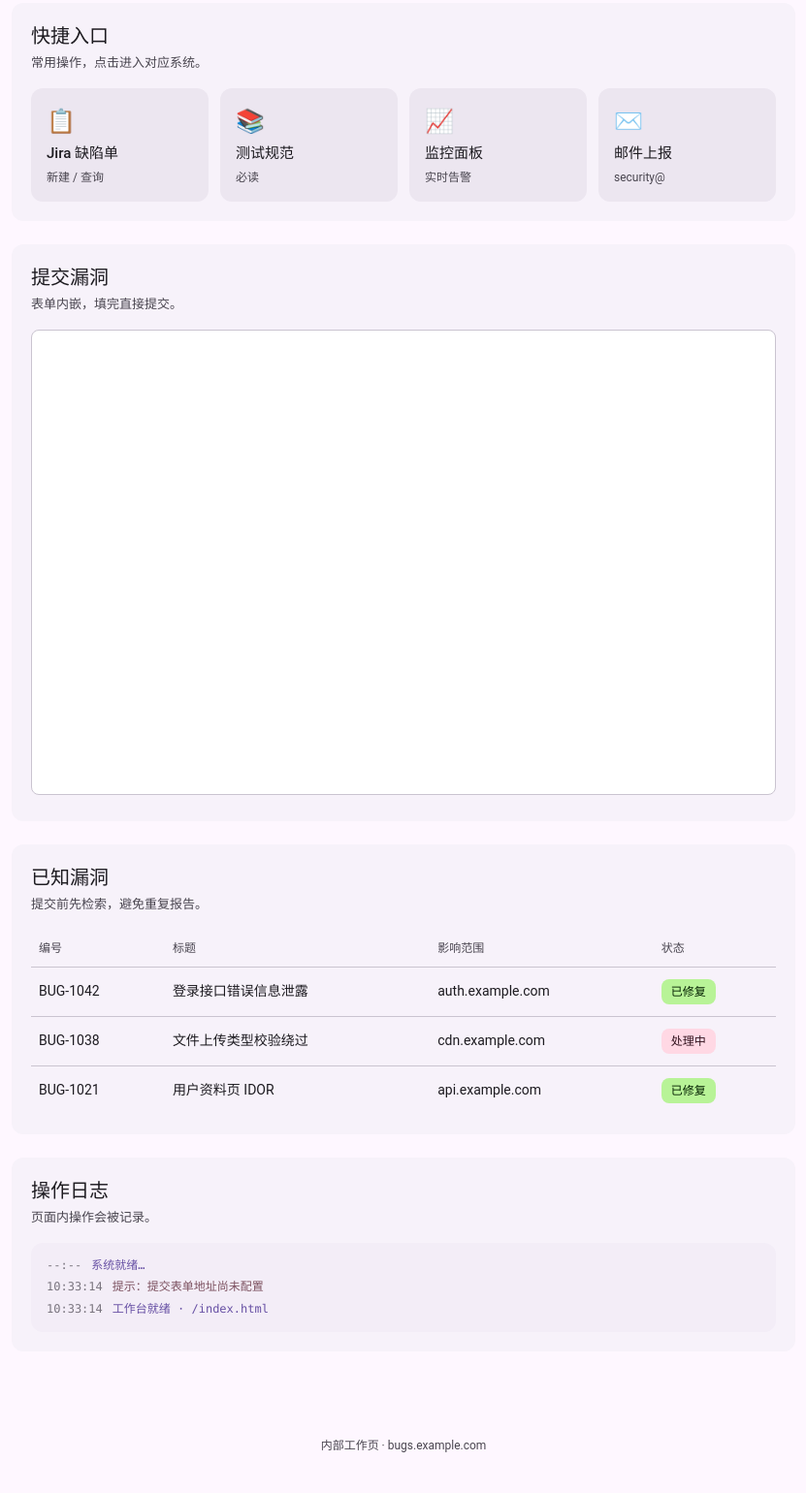
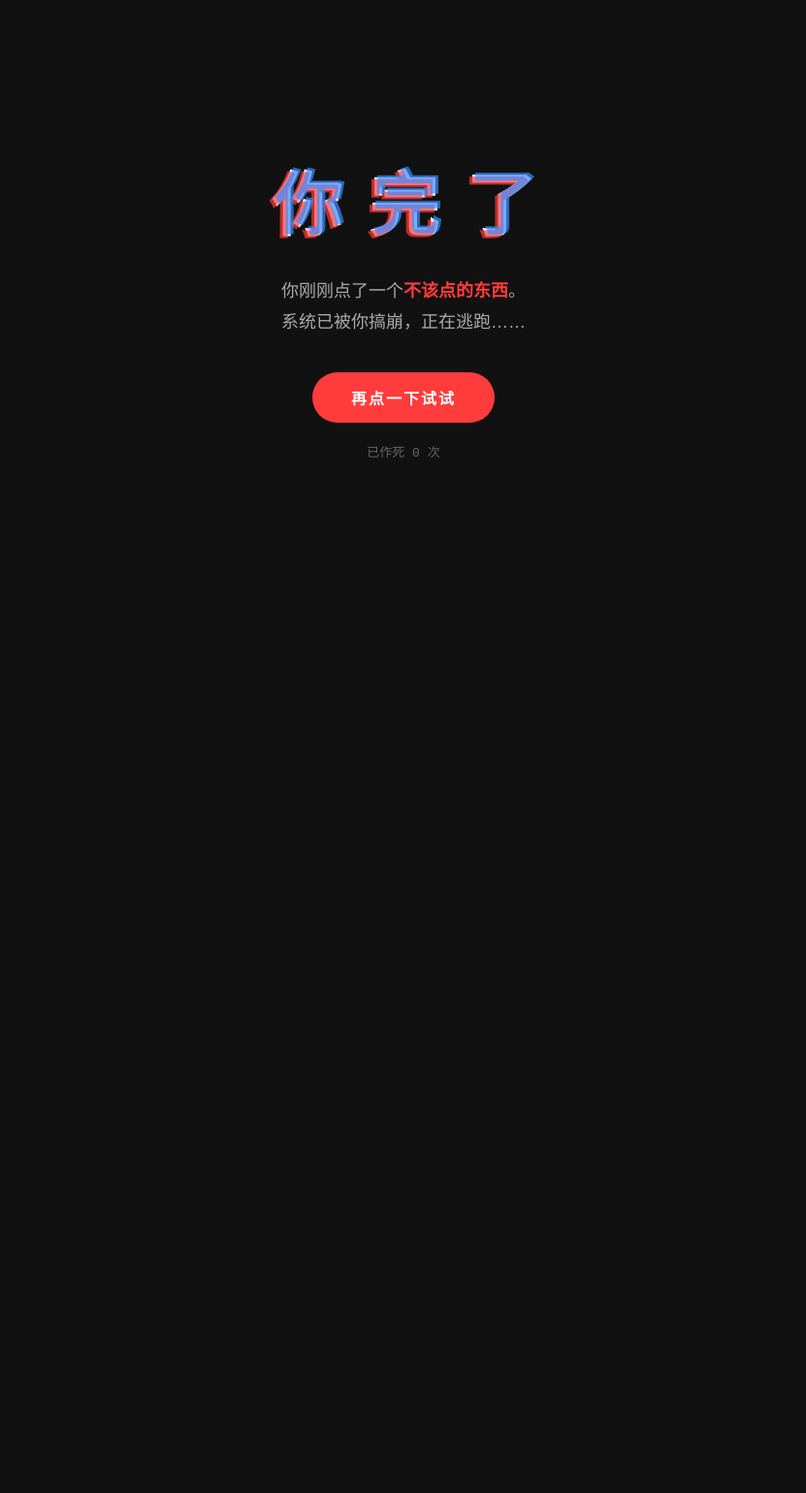
Before and after one commit to Klakstun/bug.klakstun.xyz, a plain HTML site: page index.html in a window 1280 px wide. Shown: the part 85-1625 px from the top of the page at 97% size, without its empty margins (224-1055 px from the left). After the commit the page ends 800 px from the top, so only its background shows below. Drawn offline with Linux system fonts and the light colour scheme.

Commit message:
Revamp index.html with new title and styles
Updated the title and modified styles for a glitch effect. Changed button functionality and added animations for user interactions.

```diff
--- a/index.html
+++ b/index.html
@@ -3,205 +3,128 @@
 <head>
 <meta charset="UTF-8">
 <meta name="viewport" content="width=device-width, initial-scale=1.0">
-<title>BUG 工作台 · bugs.example.com</title>
+<title>你完了 · 这个页面被你点坏了</title>
 <style>
-  /* 全部 M3 样式内联在这里，不引用外部 style.css */
-  :root {
-    --md-primary: #6750A4;
-    --md-on-primary: #FFFFFF;
-    --md-background: #FEF7FF;
-    --md-on-background: #1D1B20;
-    --md-surface-container: #F3EDF7;
-    --md-surface-container-low: #F7F2FA;
-    --md-surface-container-high: #ECE6F0;
-    --md-surface-container-lowest: #FFFFFF;
-    --md-on-surface-variant: #49454F;
-    --md-outline-variant: #CAC4D0;
-    --md-success: #386A20;
-    --md-tertiary: #7D5260;
-    --md-error: #B3261E;
-    --radius-s: 8px;
-    --radius-m: 12px;
-    --font: "Roboto Flex", "Roboto", "PingFang SC", "Noto Sans SC", sans-serif;
-  }
   * { box-sizing: border-box; margin: 0; padding: 0; }
   body {
-    font-family: var(--font);
-    background: var(--md-background);
-    color: var(--md-on-background);
-    line-height: 1.5;
+    font-family: "PingFang SC", "Noto Sans SC", "Microsoft YaHei", sans-serif;
+    background: #111;
+    color: #eee;
     min-height: 100vh;
+    display: flex;
+    flex-direction: column;
+    align-items: center;
+    justify-content: center;
+    padding: 24px;
+    overflow: hidden;
+    text-align: center;
   }
-  .app-bar {
-    position: sticky; top: 0; z-index: 20;
-    display: flex; align-items: center; gap: 10px;
-    height: 64px; padding: 0 16px;
-    background: var(--md-surface-container);
-    font-size: 18px; font-weight: 500;
+  .glitch {
+    font-size: clamp(32px, 8vw, 72px);
+    font-weight: 900;
+    letter-spacing: 4px;
+    color: #fff;
+    position: relative;
+    animation: shake 0.3s infinite;
   }
-  .app-bar__logo {
-    width: 32px; height: 32px; border-radius: var(--radius-s);
-    background: var(--md-primary); color: var(--md-on-primary);
-    display: grid; place-items: center; font-size: 16px;
+  .glitch::before,
+  .glitch::after {
+    content: attr(data-text);
+    position: absolute;
+    left: 0; top: 0;
+    width: 100%;
   }
-  .page {
-    max-width: 840px; margin: 0 auto;
-    padding: 24px 16px 64px;
-    display: flex; flex-direction: column; gap: 24px;
+  .glitch::before { color: #ff3b3b; transform: translate(-3px, 2px); opacity: 0.7; }
+  .glitch::after  { color: #3b8bff; transform: translate(3px, -2px); opacity: 0.7; }
+  @keyframes shake {
+    0%,100% { transform: translate(0,0); }
+    25% { transform: translate(-2px,1px); }
+    75% { transform: translate(2px,-1px); }
   }
-  .card { background: var(--md-surface-container-low); border-radius: var(--radius-m); padding: 20px; }
-  .card__title { font-size: 20px; line-height: 28px; font-weight: 500; margin-bottom: 4px; }
-  .card__desc { font-size: 13px; line-height: 20px; color: var(--md-on-surface-variant); margin-bottom: 16px; }
-  .quick-grid { display: grid; grid-template-columns: repeat(auto-fill, minmax(160px, 1fr)); gap: 12px; }
-  .quick {
-    display: flex; flex-direction: column; gap: 4px; padding: 16px;
-    border-radius: var(--radius-m); background: var(--md-surface-container-high);
-    text-decoration: none; color: var(--md-on-background);
+  .sub {
+    margin-top: 24px;
+    font-size: clamp(14px, 3vw, 18px);
+    color: #aaa;
+    line-height: 1.8;
+    max-width: 520px;
   }
-  .quick__icon { font-size: 24px; }
-  .quick__label { font-size: 15px; font-weight: 500; }
-  .quick__meta { font-size: 12px; color: var(--md-on-surface-variant); }
-  .embed-frame {
-    width: 100%; min-height: 480px;
-    border: 1px solid var(--md-outline-variant);
-    border-radius: var(--radius-s);
-    background: var(--md-surface-container-lowest);
+  .sub b { color: #ff3b3b; }
+  .btn {
+    margin-top: 36px;
+    padding: 14px 40px;
+    font-size: 16px;
+    font-weight: 700;
+    letter-spacing: 2px;
+    border: none;
+    border-radius: 999px;
+    cursor: pointer;
+    background: #ff3b3b;
+    color: #fff;
+    transition: transform 0.1s, box-shadow 0.2s;
   }
-  .bug-table { width: 100%; border-collapse: collapse; font-size: 14px; }
-  .bug-table th {
-    text-align: left; font-size: 12px; font-weight: 500;
-    color: var(--md-on-surface-variant); padding: 10px 8px;
-    border-bottom: 1px solid var(--md-outline-variant);
+  .btn:hover { box-shadow: 0 0 24px rgba(255,59,59,0.7); }
+  .btn:active { transform: scale(0.94); }
+  .count {
+    margin-top: 20px;
+    font-size: 13px;
+    color: #666;
+    font-family: monospace;
   }
-  .bug-table td { padding: 12px 8px; border-bottom: 1px solid var(--md-outline-variant); }
-  .bug-table tr:last-child td { border-bottom: none; }
-  .chip { display: inline-block; font-size: 12px; font-weight: 500; padding: 4px 10px; border-radius: var(--radius-s); }
-  .chip--ok { background: #B8F397; color: #042100; }
-  .chip--warn { background: #FFD8E4; color: #31111D; }
-  .terminal {
-    background: var(--md-surface-container);
-    border-radius: var(--radius-m);
-    padding: 12px 16px;
-    font-family: "Roboto Mono", Consolas, monospace;
-    font-size: 12px; line-height: 1.9;
-    color: var(--md-on-surface-variant);
-    max-height: 150px; overflow-y: auto;
+  .chaos {
+    position: fixed;
+    font-size: 40px;
+    pointer-events: none;
+    animation: fly 2s ease-out forwards;
+    z-index: 99;
   }
-  .terminal__line { display: flex; gap: 10px; }
-  .terminal__time { color: #79747E; flex-shrink: 0; }
-  .terminal__ok { color: var(--md-success); }
-  .terminal__warn { color: var(--md-tertiary); }
-  .terminal__err { color: var(--md-error); }
-  .terminal__sys { color: var(--md-primary); }
-  footer { text-align: center; font-size: 12px; color: var(--md-on-surface-variant); padding: 24px 16px 40px; }
+  @keyframes fly {
+    0% { opacity: 1; transform: translate(0,0) scale(1) rotate(0deg); }
+    100% { opacity: 0; transform: translate(var(--dx), var(--dy)) scale(2) rotate(360deg); }
+  }
+  body.meltdown { animation: hue 0.15s infinite; }
+  @keyframes hue { 0% { filter: hue-rotate(0deg); } 100% { filter: hue-rotate(360deg); } }
 </style>
 </head>
 <body>
 
-<header class="app-bar">
-  <span class="app-bar__logo">🐞</span>
-  <span>BUG 工作台</span>
-</header>
-
-<main class="page" id="bugs-workbench">
-
-  <section class="card">
-    <h2 class="card__title">快捷入口</h2>
-    <p class="card__desc">常用操作，点击进入对应系统。</p>
-    <div class="quick-grid">
-      <a class="quick" href="https://jira.example.com" target="_blank" rel="noopener">
-        <span class="quick__icon">📋</span><span class="quick__label">Jira 缺陷单</span><span class="quick__meta">新建 / 查询</span>
-      </a>
-      <a class="quick" href="https://wiki.example.com/security" target="_blank" rel="noopener">
-        <span class="quick__icon">📚</span><span class="quick__label">测试规范</span><span class="quick__meta">必读</span>
-      </a>
-      <a class="quick" href="https://grafana.example.com" target="_blank" rel="noopener">
-        <span class="quick__icon">📈</span><span class="quick__label">监控面板</span><span class="quick__meta">实时告警</span>
-      </a>
-      <a class="quick" href="mailto:security@example.com">
-        <span class="quick__icon">✉️</span><span class="quick__label">邮件上报</span><span class="quick__meta">security@</span>
-      </a>
-    </div>
-  </section>
-
-  <section class="card">
-    <h2 class="card__title">提交漏洞</h2>
-    <p class="card__desc">表单内嵌，填完直接提交。</p>
-    <iframe class="embed-frame" src="about:blank" title="漏洞提交表单" loading="lazy" referrerpolicy="no-referrer"></iframe>
-  </section>
-
-  <section class="card">
-    <h2 class="card__title">已知漏洞</h2>
-    <p class="card__desc">提交前先检索，避免重复报告。</p>
-    <table class="bug-table">
-      <thead>
-        <tr><th>编号</th><th>标题</th><th>影响范围</th><th>状态</th></tr>
-      </thead>
-      <tbody>
-        <tr><td>BUG-1042</td><td>登录接口错误信息泄露</td><td>auth.example.com</td><td><span class="chip chip--ok">已修复</span></td></tr>
-        <tr><td>BUG-1038</td><td>文件上传类型校验绕过</td><td>cdn.example.com</td><td><span class="chip chip--warn">处理中</span></td></tr>
-        <tr><td>BUG-1021</td><td>用户资料页 IDOR</td><td>api.example.com</td><td><span class="chip chip--ok">已修复</span></td></tr>
-      </tbody>
-    </table>
-  </section>
-
-  <section class="card">
-    <h2 class="card__title">操作日志</h2>
-    <p class="card__desc">页面内操作会被记录。</p>
-    <div class="terminal" id="terminal">
-      <div class="terminal__line">
-        <span class="terminal__time">--:--</span>
-        <span class="terminal__sys">系统就绪…</span>
-      </div>
-    </div>
-  </section>
-
-</main>
-
-<footer>内部工作页 · bugs.example.com</footer>
+  <div class="glitch" data-text="你 完 了">你 完 了</div>
+  <p class="sub">你刚刚点了一个<b>不该点的东西</b>。<br>系统已被你搞崩，正在逃跑……</p>
+  <button class="btn" id="btn">再点一下试试</button>
+  <div class="count" id="count">已作死 0 次</div>
 
 <script>
-/* 页面自身逻辑内联在这里，不依赖 work.js */
 (function () {
   'use strict';
-  var root = document.getElementById('bugs-workbench') || document;
-  var terminal = root.querySelector('#terminal');
+  var btn = document.getElementById('btn');
+  var countEl = document.getElementById('count');
+  var n = 0;
+  var emojis = ['💥','🔥','💀','👾','🚨','☠️','🧨','💣'];
 
-  function pad(n) { return String(n).padStart(2, '0'); }
+  btn.addEventListener('click', function (e) {
+    n++;
+    countEl.textContent = '已作死 ' + n + ' 次';
 
-  function log(msg, type) {
-    if (!terminal) return;
-    var now = new Date();
-    var line = document.createElement('div');
-    line.className = 'terminal__line';
-    var time = document.createElement('span');
-    time.className = 'terminal__time';
-    time.textContent = pad(now.getHours()) + ':' + pad(now.getMinutes()) + ':' + pad(now.getSeconds());
-    var text = document.createElement('span');
-    text.className = 'terminal__' + (type || 'sys');
-    text.textContent = msg;
-    line.appendChild(time);
-    line.appendChild(text);
-    terminal.appendChild(line);
-    terminal.scrollTop = terminal.scrollHeight;
-    while (terminal.children.length > 80) terminal.removeChild(terminal.firstChild);
-  }
+    // 到处乱飞的表情
+    var emoji = emojis[Math.floor(Math.random() * emojis.length)];
+    var el = document.createElement('div');
+    el.className = 'chaos';
+    el.textContent = emoji;
+    el.style.left = e.clientX + 'px';
+    el.style.top = e.clientY + 'px';
+    el.style.setProperty('--dx', (Math.random() * 400 - 200) + 'px');
+    el.style.setProperty('--dy', (Math.random() * 400 - 200) + 'px');
+    document.body.appendChild(el);
+    setTimeout(function () { el.remove(); }, 2000);
 
-  root.querySelectorAll('.quick').forEach(function (link) {
-    link.addEventListener('click', function () {
-      var label = link.querySelector('.quick__label');
-      log('打开快捷入口：' + (label ? label.textContent.trim() : link.getAttribute('href')), 'sys');
-    });
+    // 点多了开始崩坏
+    if (n === 5) document.body.classList.add('meltdown');
+    if (n === 10) {
+      document.querySelector('.sub').innerHTML = '别点了！<b>真的会出事的！</b>';
+    }
+    if (n === 20) {
+      document.querySelector('.glitch').textContent = '求 求 你 别 点 了';
+    }
   });
-
-  var embedFrame = root.querySelector('.embed-frame');
-  if (embedFrame) {
-    embedFrame.addEventListener('load', function () { log('提交表单已加载', 'ok'); });
-    var src = embedFrame.getAttribute('src');
-    if (!src || src === 'about:blank') log('提示：提交表单地址尚未配置', 'warn');
-  }
-
-  log('工作台就绪 · ' + location.pathname, 'sys');
 })();
 </script>
 
```
